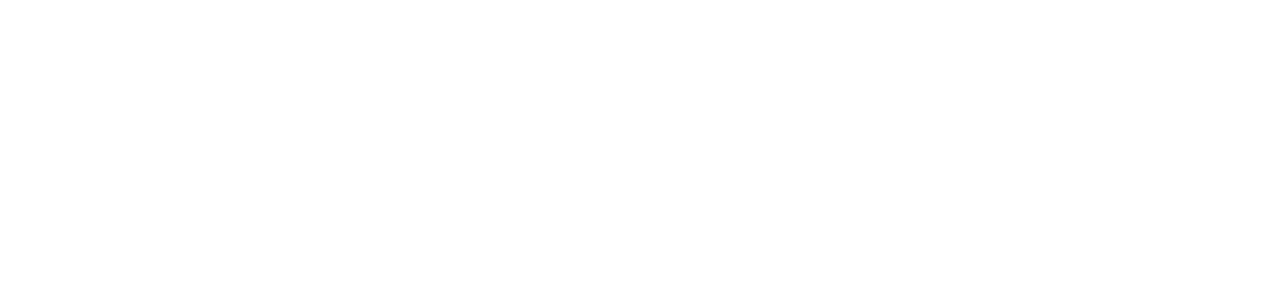
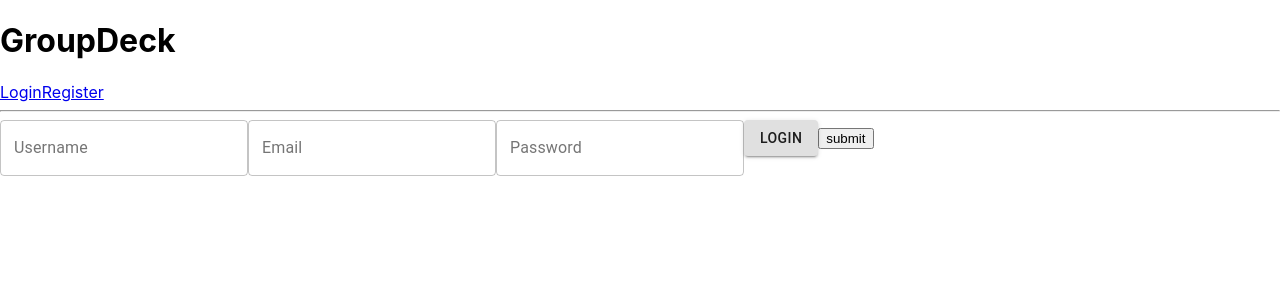
Before and after one commit to HunterMott/GroupDeck, a React (Create React App) app in the folder client/: page /register in a window 1280 px wide. Shown: the top 300 px of the page. Built offline with nearby package versions, Linux system fonts and the light colour scheme.

Commit message:
auth working I think

```diff
--- a/client/package.json
+++ b/client/package.json
@@ -3,6 +3,7 @@
   "version": "0.1.0",
   "private": true,
   "dependencies": {
+    "@material-ui/core": "^4.11.3",
     "@testing-library/jest-dom": "^5.11.9",
     "@testing-library/react": "^11.2.3",
     "@testing-library/user-event": "^12.6.2",
--- a/client/src/App.js
+++ b/client/src/App.js
@@ -1,10 +1,62 @@
 import './App.css';
+import { useEffect, useState } from "react";
+import { Route, Switch, useHistory } from "react-router-dom";
+import { loginUser, registerUser, verifyUser, removeToken } from "./services/auth";
+import Layout from "./layouts/Layout";
+import Login from './screens/Login'
+import Register from './screens/Register'
+import MainContainer from './containers/MainContainer'
 
 function App() {
+  const [currentUser, setCurrentUser] = useState(null);
+  const history = useHistory()
+
+  useEffect(() => {
+    const handleVerify = async () => {
+      const userData = await verifyUser();
+      setCurrentUser(userData);
+    }
+    handleVerify();
+  }, []);
+
+  const handleLogin = async (loginData) => {
+    const userData = await loginUser(loginData);
+    setCurrentUser(userData);
+    history.push('/')
+  }
+
+  const handleRegister = async (registerData) => {
+    const userData = await registerUser(registerData);
+    setCurrentUser(userData);
+    history.push('/')
+  }
+
+  const handleLogout = () => {
+    setCurrentUser(null);
+    localStorage.removeItem('authToken');
+    removeToken();
+  }
+
   return (
-    <div className="App">
-
-    </div>
+    <Layout currentUser={currentUser} handleLogout={handleLogout}>
+      <Switch>
+        <Route path='/login'>
+          <Login
+            handleLogin={handleLogin}
+          />
+        </Route>
+        <Route path='/register'>
+          <Register
+            handleRegister={handleRegister}
+          />
+        </Route>
+        <Route path="/">
+          <MainContainer
+            currentUser={currentUser}
+          />
+        </Route>
+      </Switch>
+    </Layout>
   );
 }
 
--- /dev/null
+++ b/client/src/containers/MainContainer.jsx
@@ -0,0 +1,11 @@
+import React from 'react';
+
+const MainContainer = () => {
+  return (
+    <div>
+
+    </div>
+  );
+};
+
+export default MainContainer;
--- /dev/null
+++ b/client/src/layouts/Layout.jsx
@@ -0,0 +1,31 @@
+import { Link } from "react-router-dom";
+
+export default function Layout(props) {
+  const { currentUser, handleLogout } = props;
+  return (
+    <div>
+      <header>
+        <h1>GroupDeck</h1>
+        {currentUser ? (
+          <>
+            <p>{currentUser.username}</p>
+            <button onClick={handleLogout}>Logout</button>
+          </>
+        ) : (
+          <>
+            <Link to="/login">Login</Link>
+            <Link to="/register">Register</Link>
+          </>
+        )}
+      </header>
+      <hr />
+      {currentUser && (
+        <>
+          <Link to="/events">events</Link>
+          {/* <Link to='/flavors'>Flavors</Link> */}
+        </>
+      )}
+      {props.children}
+    </div>
+  );
+}
--- /dev/null
+++ b/client/src/screens/Login.jsx
@@ -0,0 +1,51 @@
+import React from 'react';
+import Layout from '../layouts/Layout';
+import TextField from '@material-ui/core/TextField';
+import Button from '@material-ui/core/Button';
+import { useState } from 'react';
+
+const Login = (props) => {
+
+  const [formData, setFormData] = useState({
+    username: '',
+    password: ''
+  })
+  const { username, password } = formData;
+  const { handleLogin } = props;
+
+  const handleChange = (e) => {
+    const { name, value } = e.target;
+    setFormData(prevState => ({
+      ...prevState,
+      [name]: value
+    }))
+  }
+
+  return (
+    <div>
+        <form onSubmit={(e) => {
+          e.preventDefault();
+          handleLogin(formData)
+        }}>
+        <TextField
+            name='username'
+            id="username"
+            label="Username" variant="outlined"
+            value={username}
+            onChange={handleChange}/>
+        <TextField
+            name='password'
+            id="password"
+            type='password'
+            label="Password" variant="outlined"
+            value={password}
+            onChange={handleChange}/>
+          <Button
+            variant="contained"
+          >Login</Button>
+        </form>
+    </div>
+  );
+};
+
+export default Login;
--- /dev/null
+++ b/client/src/screens/Register.jsx
@@ -0,0 +1,64 @@
+import React from "react";
+import Layout from "../layouts/Layout";
+import TextField from "@material-ui/core/TextField";
+import Button from "@material-ui/core/Button";
+import { useState } from "react";
+
+const Register = (props) => {
+  const [formData, setFormData] = useState({
+    username: "",
+    email: "",
+    password: "",
+  });
+  const { username, email, password } = formData;
+  const { handleRegister } = props;
+
+  const handleChange = (e) => {
+    const { name, value } = e.target;
+    setFormData((prevState) => ({
+      ...prevState,
+      [name]: value,
+    }));
+  };
+
+  return (
+    <div>
+      <form
+        onSubmit={(e) => {
+          e.preventDefault();
+          handleRegister(formData);
+        }}
+      >
+        <TextField
+          name="username"
+          id="username"
+          label="Username"
+          variant="outlined"
+          value={username}
+          onChange={handleChange}
+        />
+        <TextField
+          name="email"
+          id="email"
+          label="Email"
+          variant="outlined"
+          value={email}
+          onChange={handleChange}
+        />
+        <TextField
+          name="password"
+          id="password"
+          type="password"
+          label="Password"
+          variant="outlined"
+          value={password}
+          onChange={handleChange}
+        />
+        <Button variant="contained">Login</Button>
+        <button>submit</button>
+      </form>
+    </div>
+  );
+};
+
+export default Register;
--- /dev/null
+++ b/client/src/services/api-config.js
@@ -0,0 +1,9 @@
+import axios from 'axios';
+
+const baseUrl = 'https://groupdeck.herokuapp.com'
+
+const api = axios.create({
+  baseURL: baseUrl
+})
+
+export default api;
--- /dev/null
+++ b/client/src/services/auth.js
@@ -0,0 +1,29 @@
+import api from './api-config';
+
+export const loginUser = async (loginData) => {
+  const resp = await api.post('/auth/login', { authentication: loginData })
+  localStorage.setItem('authToken', resp.data.token);
+  api.defaults.headers.common.authorization = `Bearer ${resp.data.token}`
+  return resp.data.user
+}
+
+export const registerUser = async (registerData) => {
+  const resp = await api.post('/users/', { user: registerData })
+  localStorage.setItem('authToken', resp.data.token);
+  api.defaults.headers.common.authorization = `Bearer ${resp.data.token}`
+  return resp.data.user
+}
+
+export const verifyUser = async () => {
+  const token = localStorage.getItem('authToken');
+  if (token) {
+    api.defaults.headers.common.authorization = `Bearer ${token}`
+    const resp = await api.get('/auth/verify');
+    return resp.data
+  }
+  return null
+}
+
+export const removeToken = () => {
+  api.defaults.headers.common.authorization = null
+}
```
Also changed, not shown: 1 other file (tests, documents, lock files or other folders).
